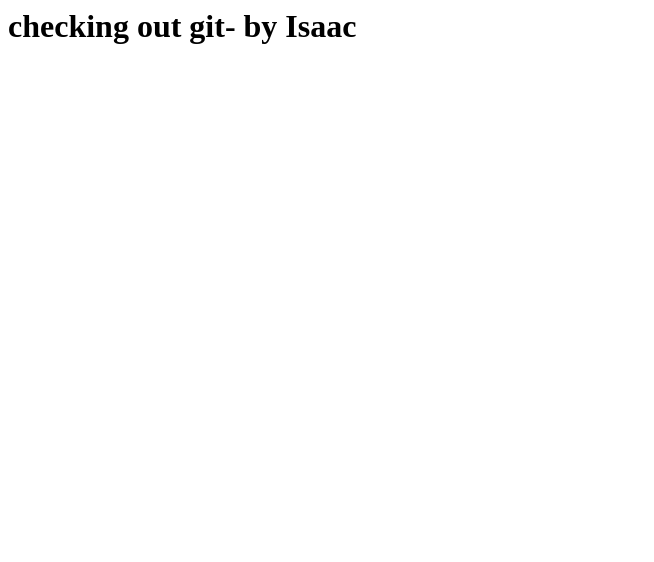
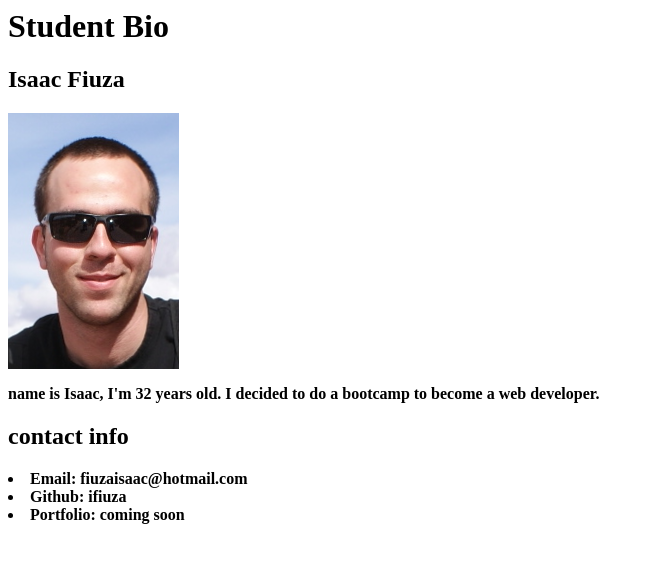
Before and after one commit to ifiuza/tth-demo, a plain HTML site: page index.html in a window 1280 px wide. Shown: the whole page, without its empty margins (0-654 px from the left). Drawn offline with Linux system fonts and the light colour scheme.

Commit message:
html practice

```diff
--- a/index.html
+++ b/index.html
@@ -6,6 +6,15 @@
     <title>Document</title>
 </head>
 <body>
-    <h1>checking out git- by Isaac</h1>
+    <h1> Student Bio</h1>
+    <h2> Isaac Fiuza </h2>
+    <img src="Isaac.png" alt="my picture">
+    <p><b> name is Isaac, I'm 32 years old. I decided to do a bootcamp to become a web developer.</p>
+        <h2>contact info</h2>
+        <li>Email: fiuzaisaac@hotmail.com</li>
+        <li>Github: ifiuza</li>
+        <li>Portfolio: coming soon</li>
+
+
 </body>
 </html>
```
Also changed, not shown: Isaac.png (added).
